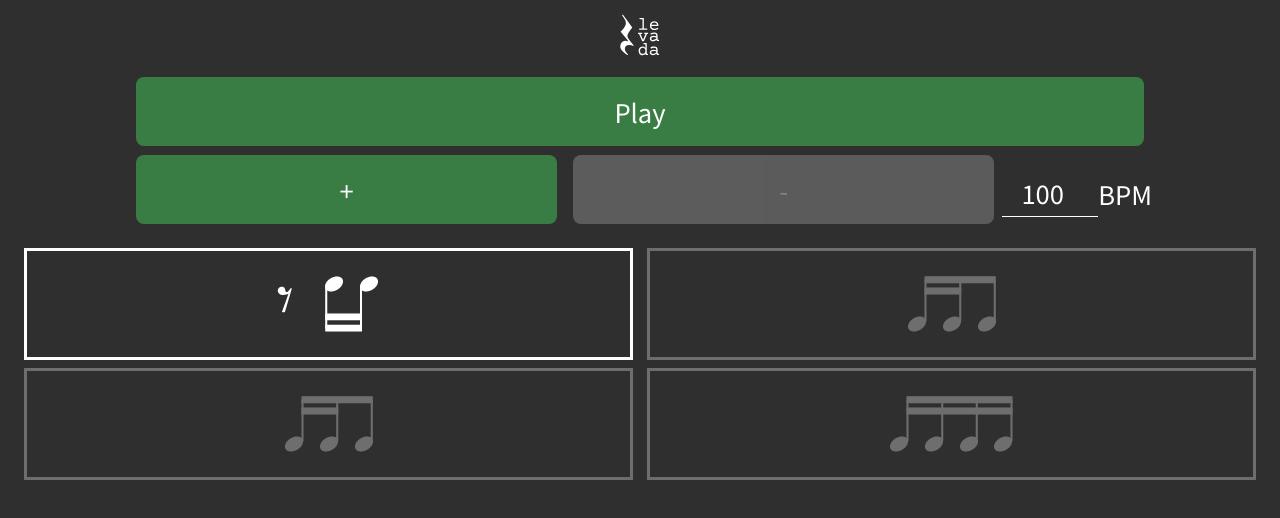
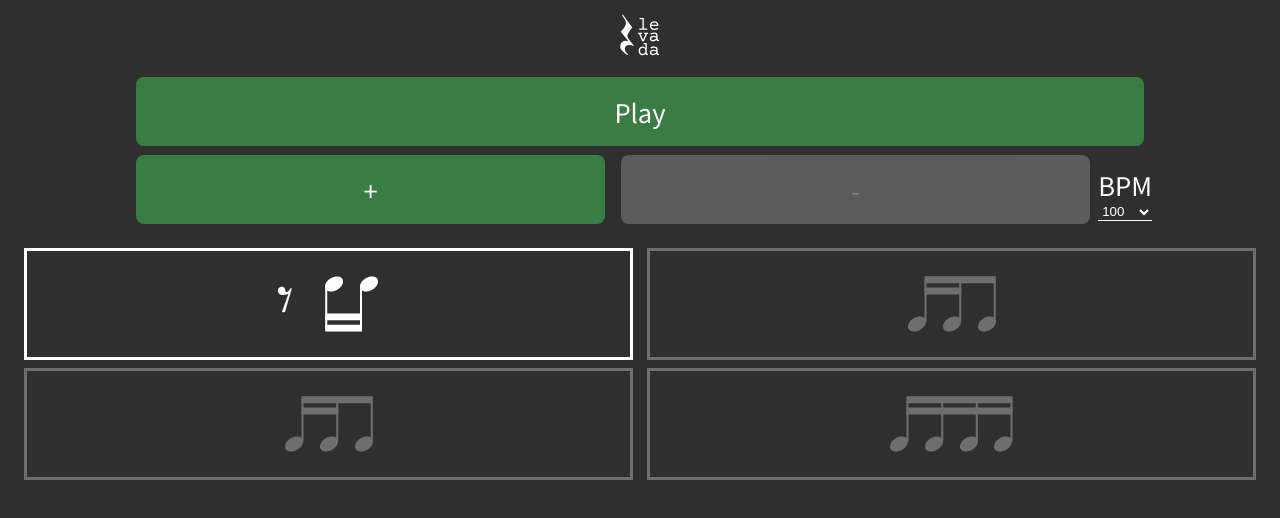
Before and after one commit to Vernalhav/levada, a React (Create React App) app: page / in a window 1280 px wide. Shown: the top 518 px of the page. Built offline with nearby package versions, Linux system fonts and the light colour scheme; a web font is replaced by a local one.

Commit message:
Restyled bpm to dropdown select

```diff
--- a/src/components/RhythmGrid/styles.css
+++ b/src/components/RhythmGrid/styles.css
@@ -10,6 +10,7 @@
     display: grid;
     padding-left: 1.5rem;
     padding-right: 1.5rem;
+    padding-bottom: 1.3rem;
     column-gap: 0.9rem;
     row-gap: 0.5rem;
     grid-template-columns: repeat(2, 1fr);
--- a/src/components/RhythmicFigure/styles.css
+++ b/src/components/RhythmicFigure/styles.css
@@ -14,7 +14,7 @@
 
 @keyframes beat {
     from {box-shadow: 0 0 1rem var(--color-contrast)}
-    to {box-shadow: revert;}
+    to {box-shadow: revert}
 }
 
 .rhythmic-figure.shining.highlighted {
--- /dev/null
+++ b/src/components/Select/index.tsx
@@ -0,0 +1,39 @@
+import React, { SelectHTMLAttributes, OptionHTMLAttributes } from 'react';
+
+import './styles.css';
+
+interface OptionProps extends OptionHTMLAttributes<HTMLOptionElement> {
+    optKey: string;
+    optLabel: string;
+}
+
+interface SelectProps extends SelectHTMLAttributes<HTMLSelectElement> {
+    label: string;
+    name: string;
+    options: Array<OptionProps>;
+    initValueText?: string;
+}
+
+function Select({ label, name, options, initValueText, ...rest }: SelectProps): JSX.Element {
+    return (
+        <div className="select-block">
+            <label htmlFor={name}>{label}</label>
+            <select id={name} {...rest}>
+                {initValueText && (
+                    <option value="" disabled hidden>
+                        {initValueText}
+                    </option>
+                )}
+                {options.map(({ optKey, optLabel, ...optRest }) => {
+                    return (
+                        <option key={optKey} value={optLabel} {...optRest}>
+                            {optLabel}
+                        </option>
+                    );
+                })}
+            </select>
+        </div>
+    );
+}
+
+export default Select;
--- /dev/null
+++ b/src/components/Select/styles.css
@@ -0,0 +1,19 @@
+.select-block {
+    display: flex;
+    flex-direction: column;
+    align-items: center;
+    justify-content: center;
+}
+
+.select-block select {
+    width: 100%;
+
+    background: none;
+    border: none;
+    border-bottom: 1px solid var(--color-contrast);
+    color: var(--color-contrast);
+}
+
+.select-block option {
+    background-color: var(--color-background);
+}
--- a/src/pages/MainPage/index.tsx
+++ b/src/pages/MainPage/index.tsx
@@ -1,9 +1,10 @@
-import React, { useState, useEffect, FormEvent } from 'react';
+import React, { useState, useEffect, ChangeEvent } from 'react';
 import classNames from 'classnames';
 
 import levadaLogo from '../../assets/images/levada-logo-white.svg';
 
 import RhythmGrid from '../../components/RhythmGrid';
+import Select from '../../components/Select';
 
 import getRhythmicFigure from '../../utils/getRhythmicFigure';
 import playBeat from '../../utils/playBeat';
@@ -12,6 +13,11 @@ import './styles.css';
 
 function MainPage(): JSX.Element {
     const INIT_BPM = 100;
+    const MAX_BPM = 140;
+    const MIN_BPM = 40;
+    const BPM_STEP = 10;
+    const N_BPMS = (MAX_BPM - MIN_BPM) / BPM_STEP + 1;
+
     const INIT_MAX_BEATS = 4;
     const MAX_BEATS = 10;
     const MIN_BEATS = 4;
@@ -31,16 +37,16 @@ function MainPage(): JSX.Element {
     useEffect(() => {
         async function waitForNextBeat() {
             await playBeat(rhythmicFigures[currentBeat], bpm);
-            const nextBeat = (currentBeat + 1) % maxBeats;
+            const nextBeat = currentBeat + 1;
             setCurrentBeat(nextBeat);
         }
 
-        if (isPlaying) waitForNextBeat();
-    });
-
-    useEffect(() => {
-        setCurrentBeat(currentBeat % maxBeats);
-    }, [currentBeat, maxBeats]);
+        if (isPlaying && currentBeat < maxBeats) waitForNextBeat();
+        else if (isPlaying) {
+            setIsPlaying(false);
+            setCurrentBeat(0);
+        }
+    }, [isPlaying, currentBeat, maxBeats, rhythmicFigures, bpm]);
 
     function handleNewBeat() {
         if (maxBeats < MAX_BEATS) {
@@ -57,6 +63,7 @@ function MainPage(): JSX.Element {
     }
 
     function handlePlayPause() {
+        setCurrentBeat(0);
         setIsPlaying(!isPlaying);
     }
 
@@ -80,20 +87,20 @@ function MainPage(): JSX.Element {
                         <button type="button" disabled={isPlaying || maxBeats <= MIN_BEATS} onClick={handleRemoveBeat}>
                             -
                         </button>
-                        <div className="bpm-input">
-                            <input
-                                id="tempo"
-                                min="50"
-                                max="160"
-                                type="number"
-                                value={bpm}
-                                onChange={(e: FormEvent<HTMLInputElement>) => {
-                                    const newBpm = Number(e.currentTarget.value);
-                                    if (50 <= newBpm && newBpm <= 160) setBpm(newBpm);
-                                }}
-                            />
-                            <label htmlFor="tempo">BPM</label>
-                        </div>
+                        <Select
+                            className="bpm-select"
+                            label="BPM"
+                            defaultValue={INIT_BPM}
+                            name="bpm"
+                            onChange={(e: ChangeEvent<HTMLSelectElement>) => setBpm(Number(e.currentTarget.value))}
+                            options={Array.from(Array<number>(N_BPMS).keys(), (index) => {
+                                const optValue = index * BPM_STEP + MIN_BPM;
+                                return {
+                                    optKey: optValue + '',
+                                    optLabel: optValue + '',
+                                };
+                            })}
+                        />
                     </div>
                 </div>
             </div>
--- a/src/pages/MainPage/styles.css
+++ b/src/pages/MainPage/styles.css
@@ -44,21 +44,11 @@
     display: flex;
     flex-direction: row;
     justify-content: space-evenly;
+    align-items: center;
 }
 
 #main-page .center-container .container .btn-container.is-hidden {
     display: none;
-}
-
-#main-page .center-container .container .btn-container .bpm-input {
-    display: flex;
-    flex-direction: row;
-    align-items: center;
-}
-
-#main-page .center-container .container .btn-container .bpm-input input {
-    height: 3rem;
-    width: 6rem;
 }
 
 #main-page .center-container .container .btn-container button {
```
